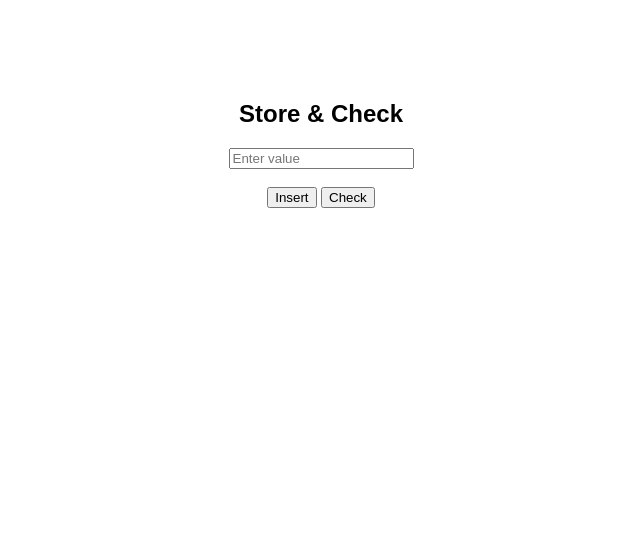
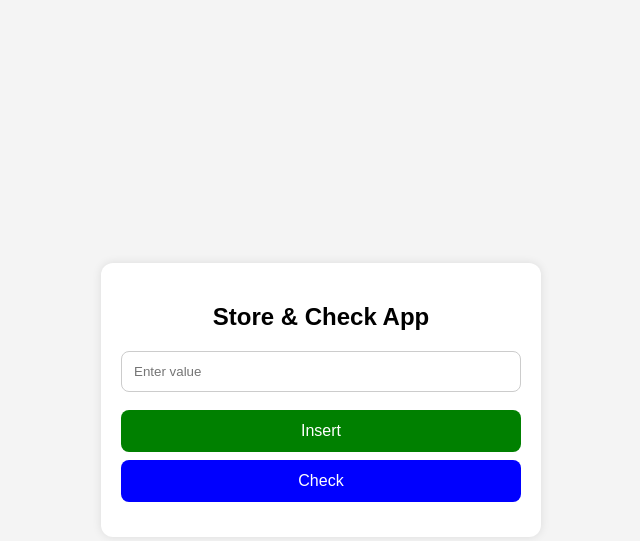
Before and after one commit to rahimmagura/whatsapp, a website: page index.html in a window 1280 px wide. Shown: the whole page, without its empty margins (319-959 px from the left). Drawn offline with Linux system fonts and the light colour scheme.

Commit message:
Update index.html

```diff
--- a/index.html
+++ b/index.html
@@ -1,19 +1,79 @@
 <!DOCTYPE html>
 <html>
 <head>
-  <title>Store & Check</title>
+<meta name="viewport" content="width=device-width, initial-scale=1.0">
+
+<title>Store & Check App</title>
+
+<style>
+  body {
+    margin: 0;
+    font-family: Arial;
+    background: #f4f4f4;
+    display: flex;
+    justify-content: center;
+    align-items: center;
+    height: 100vh;
+  }
+
+  .box {
+    width: 95%;
+    max-width: 400px;
+    background: white;
+    padding: 20px;
+    border-radius: 12px;
+    box-shadow: 0 0 10px rgba(0,0,0,0.1);
+    text-align: center;
+  }
+
+  input {
+    width: 100%;
+    padding: 12px;
+    margin-bottom: 10px;
+    border: 1px solid #ccc;
+    border-radius: 8px;
+    box-sizing: border-box;
+  }
+
+  button {
+    width: 100%;
+    padding: 12px;
+    margin-top: 8px;
+    border: none;
+    border-radius: 8px;
+    cursor: pointer;
+    font-size: 16px;
+  }
+
+  .insert {
+    background: green;
+    color: white;
+  }
+
+  .check {
+    background: blue;
+    color: white;
+  }
+
+  #result {
+    margin-top: 15px;
+    font-weight: bold;
+  }
+</style>
 </head>
-<body style="text-align:center; margin-top:100px; font-family:sans-serif;">
 
-  <h2>Store & Check</h2>
+<body>
+
+<div class="box">
+  <h2>Store & Check App</h2>
 
   <input type="text" id="inputValue" placeholder="Enter value">
-  <br><br>
 
-  <button onclick="insertData()">Insert</button>
-  <button onclick="checkData()">Check</button>
+  <button class="insert" onclick="insertData()">Insert</button>
+  <button class="check" onclick="checkData()">Check</button>
 
-  <h3 id="result"></h3>
+  <div id="result"></div>
+</div>
 
 <script>
 async function insertData() {
```
Lines whose indentation alone changed are shown as unchanged.
